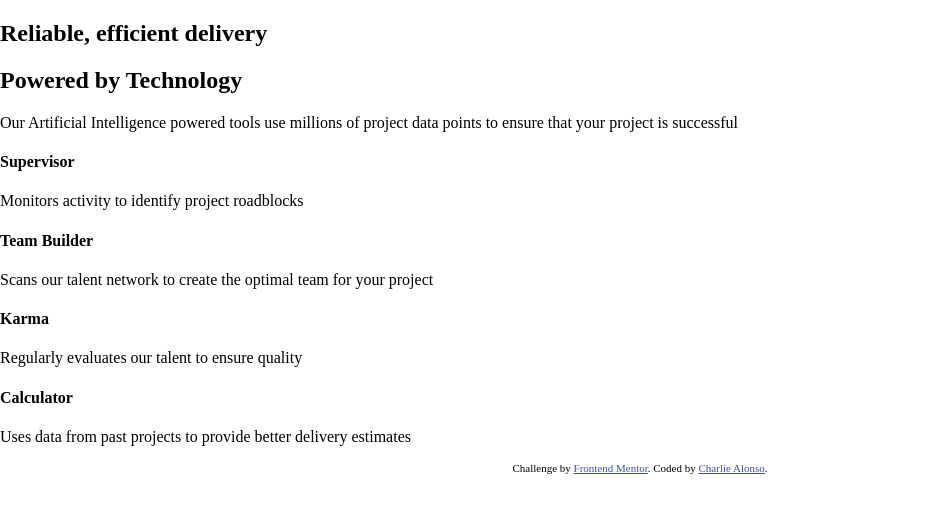
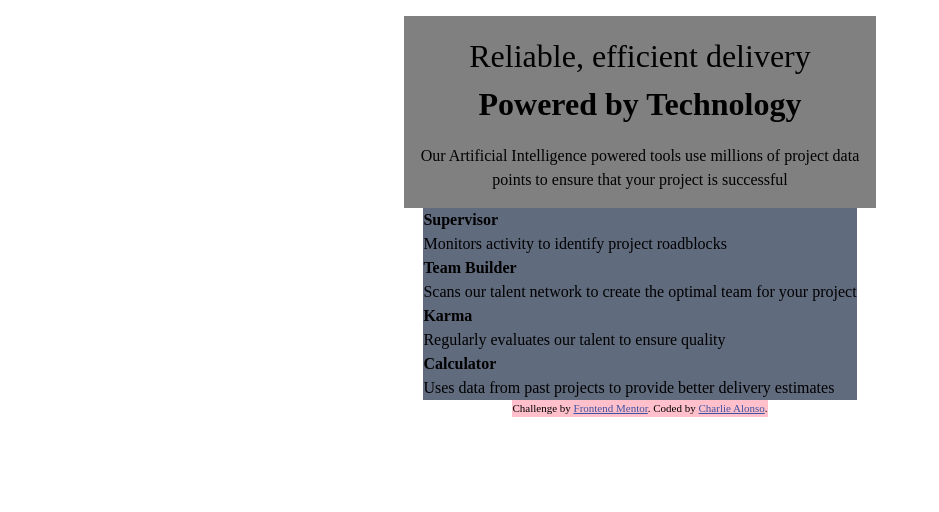
Before and after one commit to Charlie025x/Four-card-feature-section-challenge-hub, a plain HTML site: page index.html in a window 1280 px wide. Shown: the whole page, without its empty margins (0-939 px from the left). Drawn offline with Linux system fonts and the light colour scheme.

Commit message:
added a css reset, worked on body and header's css

```diff
--- a/index.html
+++ b/index.html
@@ -8,17 +8,17 @@
 
   <title>Frontend Mentor | Four card feature section</title>
 
+  <link rel="stylesheet" href="reset.css">
   <link rel="stylesheet" href="style.css">
 
 </head>
 <body>
 
-  <div class="card-header">
-    <h2>Reliable, efficient delivery</h2>
-    <h2>Powered by Technology</h2>
+  <header>
+    <h1>Reliable, efficient delivery<br/><b>Powered by Technology</b></h1>
 
     <p>Our Artificial Intelligence powered tools use millions of project data points to ensure that your project is successful</p>
-  </div>
+  </header>
 
   <div class="card-container">
 
--- /dev/null
+++ b/reset.css
@@ -0,0 +1,49 @@
+/* Box sizing rules */
+*,
+*::before,
+*::after {
+  box-sizing: border-box;
+}
+
+/* Remove default padding */
+ul[class],
+ol[class] {
+  padding: 0;
+}
+
+/* Remove default margin */
+body,
+h1,
+h2,
+h3,
+h4,
+p,
+ul[class],
+ol[class],
+li,
+figure,
+figcaption,
+blockquote,
+dl,
+dd {
+  margin: 0;
+}
+
+/* Set core body defaults */
+body {
+  /* min-height: 100vh; */
+  scroll-behavior: smooth;
+  text-rendering: optimizeSpeed;
+  line-height: 1.5;
+}
+
+/* Remove list styles on ul, ol elements with a class attribute */
+ul[class],
+ol[class] {
+  list-style: none;
+}
+
+/* A elements that don't have a class get default styles */
+a:not([class]) {
+  text-decoration-skip-ink: auto;
+}
--- a/style.css
+++ b/style.css
@@ -1,5 +1,33 @@
 body {
-  margin: 0;
+  display: flex;
+  flex-direction: column;
+  align-items: center;
+  margin: 1em;
+}
+
+header {
+  background-color: gray;
+  padding-top: 1em;
+  padding-bottom: 1em;
+  text-align: center;
+  max-width: 472px;
+}
+
+header h1 {
+  margin-bottom: 0.5em;
+  font-weight: 300;
+}
+
+.card-container {
+  background-color: rgb(164, 161, 172);
+}
+
+.card {
+  background-color: rgb(97, 107, 126);
+}
+
+footer {
+  background-color: pink;
 }
 
 .attribution {
```
